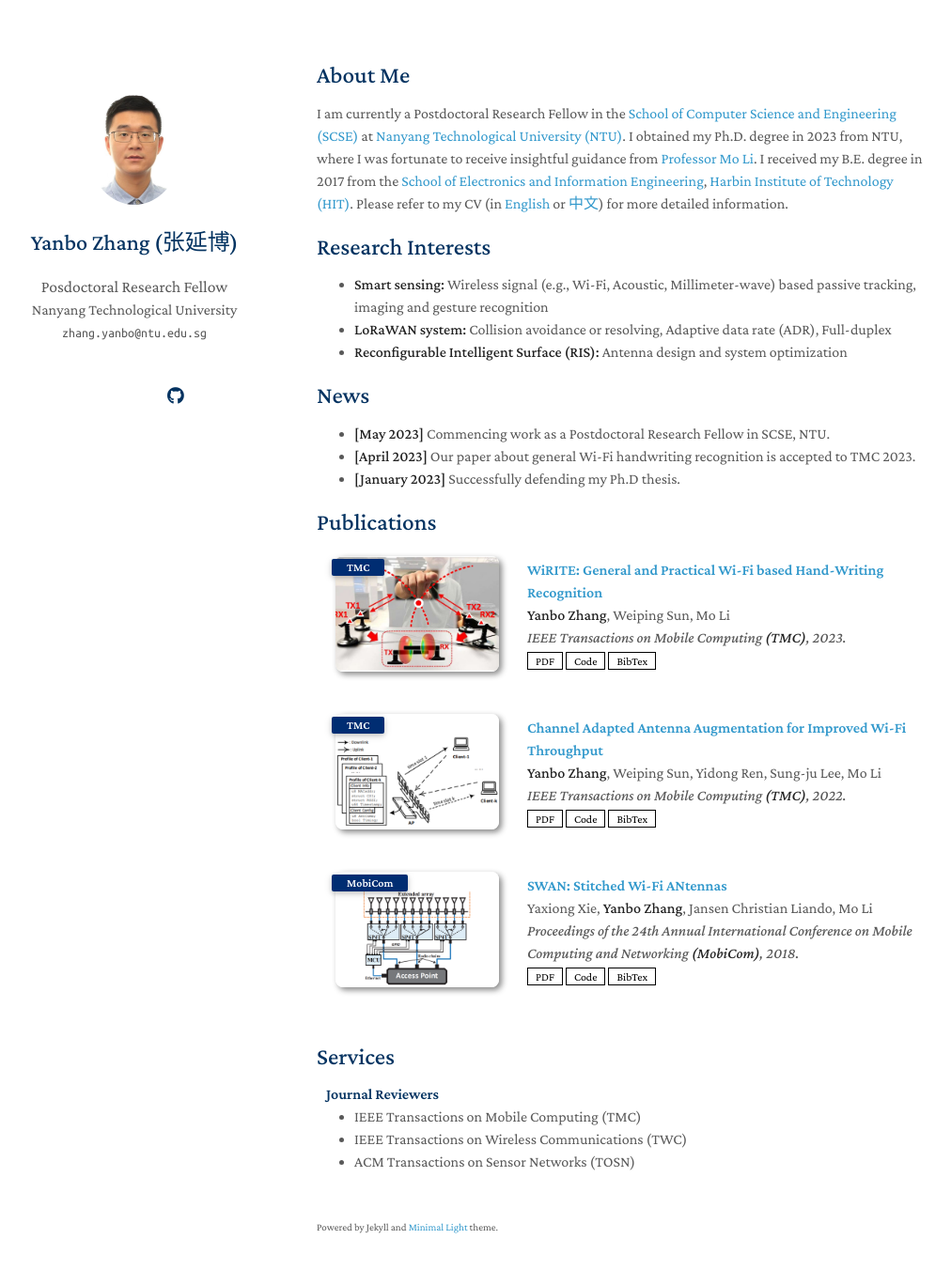
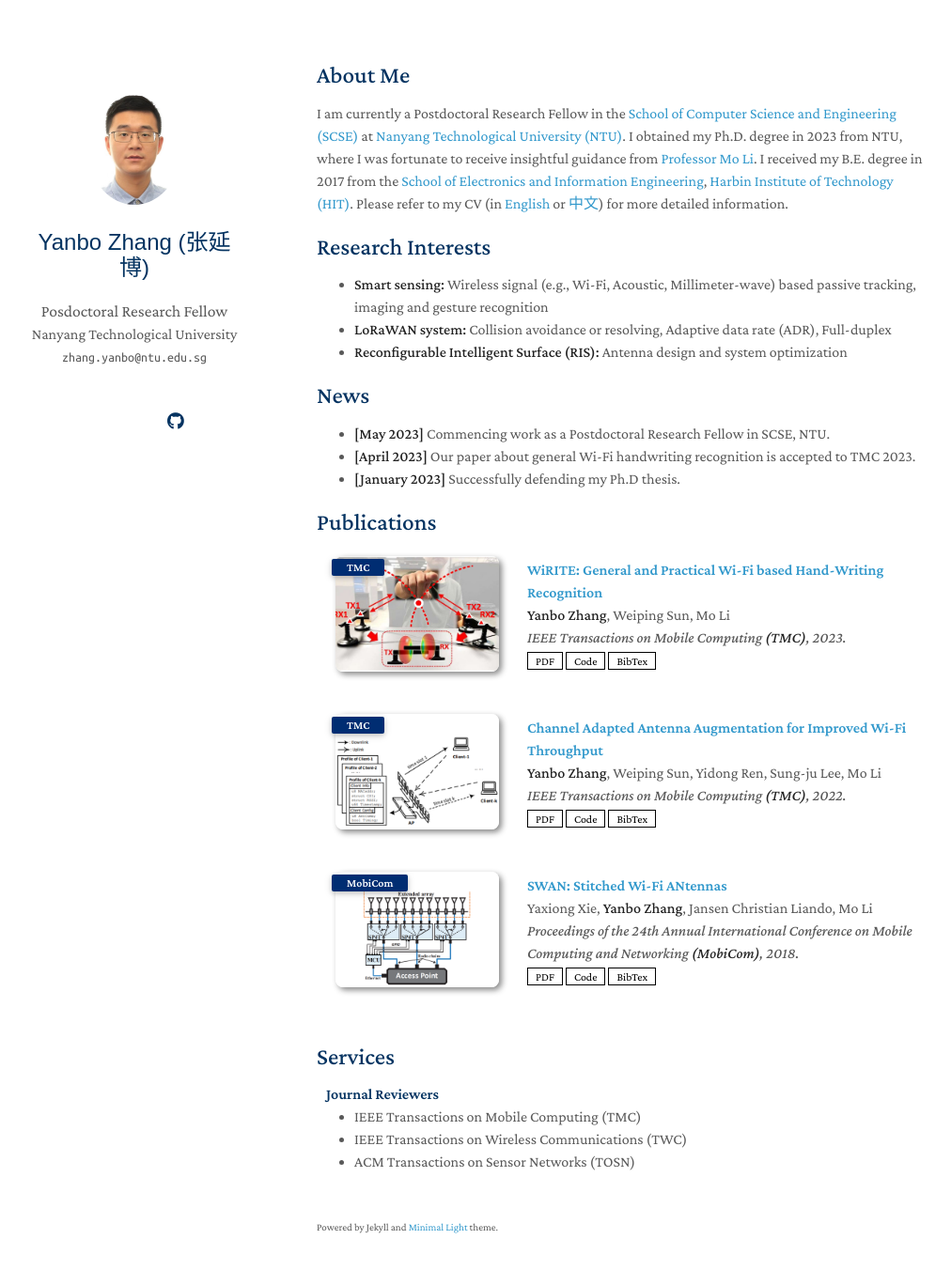
Before and after one commit to yanbozhang003/yanbozhang003.github.io, a Jekyll site: the page built from index.md, in a window 1280 px wide and 1387 px high. Shown: the top 1352 px of the window at 94% size, without its empty margins (133-1145 px from the left). Built offline with Jekyll 4.4.1, drawn with Linux system fonts in a browser that asks for light colours; nearby versions of some CDN libraries; a style sheet for code colours, icons or effects is not loaded; our own code applies the rules of GitHub Pages for plain Markdown files.

Commit message:
Update homepage.html

```diff
--- a/_layouts/homepage.html
+++ b/_layouts/homepage.html
@@ -43,7 +43,8 @@
         <a class="image avatar"><img src="{{ site.avatar }}" alt="avatar" /></a>
         {% endif %}
 
-        <h1 style="font-size: 1.5rem;">{{ site.title }}</h1>
+        <!-- <h1 style="font-size: 1.5rem;">{{ site.title }}</h1> -->
+        <h1 style="font-size: 1.5rem; font-family: 'Microsoft YaHei', sans-serif;">{{ site.title }}</h1>
 
         {% if site.position %}
         <position style="font-size:1.10rem;">{{ site.position }}</position>
```
